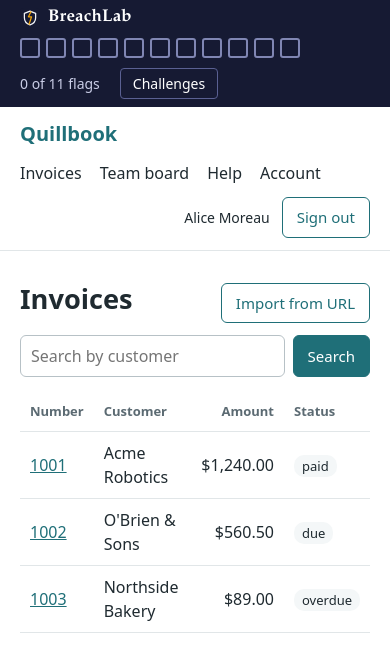
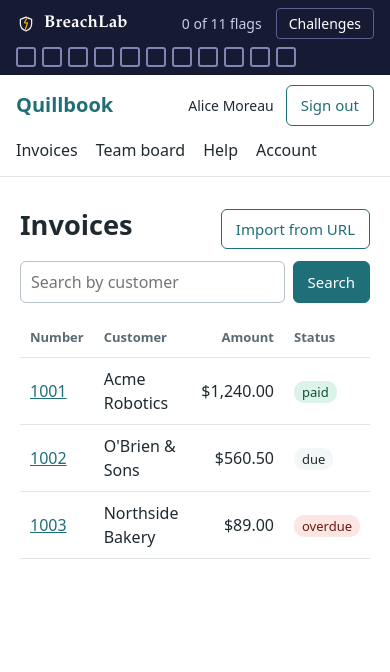
Before and after one commit to Habibeyilmazz/breachlab, a Flask app: page /invoices in a window 390 px wide. Shown: the top 672 px of the page. Run offline with Flask 3, Linux system fonts and the light colour scheme; the visitor is signed in with stand-in values (Sample User, id 1); data comes from the database, SQL or seed files in the repository; data that the repository does not hold is empty.

Commit message:
Phone layout: lab bar and Quillbook header in two rows; coloured invoice statuses; busy state on Check my fix
Co-Authored-By: Claude Fable 5.2 <noreply@anthropic.com>

```diff
--- a/breachlab/static/lab.js
+++ b/breachlab/static/lab.js
@@ -30,6 +30,20 @@
 
   document.addEventListener("submit", (event) => {
     const message = event.submitter?.dataset.confirm;
-    if (message && !nativeConfirm(message)) event.preventDefault();
+    if (message && !nativeConfirm(message)) return event.preventDefault();
+    // Slow checks (the race check takes a second): show that it is running and ignore a second click.
+    const button = event.submitter;
+    if (!button?.dataset.busy) return;
+    if (button.getAttribute("aria-disabled") === "true") return event.preventDefault();
+    button.dataset.idle = button.textContent;
+    button.textContent = button.dataset.busy;
+    button.setAttribute("aria-disabled", "true");
+  });
+  // Coming back with the Back button restores the page as it was left, busy label included.
+  window.addEventListener("pageshow", () => {
+    for (const button of document.querySelectorAll("[data-busy][aria-disabled]")) {
+      button.textContent = button.dataset.idle;
+      button.removeAttribute("aria-disabled");
+    }
   });
 })();
--- a/breachlab/static/style.css
+++ b/breachlab/static/style.css
@@ -111,6 +111,7 @@ body:has(.lab) { background: var(--paper); }
   background: var(--ink); color: var(--on-ink); font: 600 15px var(--sans); text-decoration: none; cursor: pointer;
 }
 .lab-btn:hover { background: var(--ink-soft); border-color: var(--ink-soft); }
+.lab-btn[aria-disabled="true"] { opacity: 0.7; cursor: progress; }
 .lab-btn-danger { background: transparent; color: var(--red); border-color: var(--red); }
 .lab-btn-danger:hover { background: var(--red-wash); }
 .lab-actions { display: flex; flex-wrap: wrap; gap: 10px; }
@@ -168,12 +169,13 @@ body:has(.lab) { background: var(--paper); }
 .qb-top nav { display: flex; flex-wrap: wrap; gap: 4px 18px; }
 .qb-top nav a { text-decoration: none; padding: 4px 0; }
 .qb-top nav a:hover { color: var(--qb); text-decoration: underline; }
-.qb-user { display: flex; align-items: center; gap: 12px; margin-left: auto; font-size: 14px; }
+.qb-user { display: flex; align-items: center; gap: 12px; min-width: 0; margin-left: auto; font-size: 14px; overflow-wrap: anywhere; }
 .qb-main { max-width: 880px; margin: 0 auto; padding: 28px 20px 64px; }
 .qb-main h1 { margin: 0 0 16px; font-size: 1.7rem; }
 .qb-main h2 { margin: 28px 0 8px; font-size: 1.15rem; }
 .qb-main a { color: var(--qb); }
 .qb-narrow { max-width: 380px; margin: 24px auto; }
+.qb-narrow code { white-space: nowrap; }
 .qb-head { display: flex; flex-wrap: wrap; align-items: baseline; justify-content: space-between; gap: 8px; }
 .qb-muted { color: var(--qb-muted); font-size: 14px; }
 .qb-btn { padding: 8px 14px; border: 1px solid var(--qb); border-radius: 6px; background: var(--qb); color: var(--qb-bg); font: inherit; font-size: 15px; cursor: pointer; text-decoration: none; }
@@ -194,6 +196,8 @@ body:has(.lab) { background: var(--paper); }
 .qb-table .voucher { white-space: nowrap; }
 .qb-table caption { text-align: left; padding-bottom: 4px; }
 .qb-status { padding: 2px 8px; border-radius: 10px; background: var(--qb-soft); font-size: 13px; }
+.qb-status[data-status="paid"] { background: var(--green-wash); color: var(--qb-ok-ink); }
+.qb-status[data-status="overdue"] { background: var(--red-wash); color: var(--qb-alert-ink); }
 .qb-alert, .qb-ok { padding: 10px 14px; border-radius: 6px; }
 .qb-alert { background: var(--red-wash); color: var(--qb-alert-ink); overflow-wrap: anywhere; }
 .qb-ok { background: var(--green-wash); color: var(--qb-ok-ink); }
@@ -210,7 +214,11 @@ body:has(.lab) { background: var(--paper); }
 .qb-results { font-size: 15px; }
 
 @media (max-width: 560px) {
-  .labbar-count { margin-left: 0; }
+  /* name, count and link share the first row; the seals get a row of their own */
+  .labbar { gap: 8px 14px; padding: 8px 16px; }
+  .seals { order: 1; flex-basis: 100%; }
+  .qb-top { padding: 10px 16px; }
+  .qb-top nav { order: 1; flex-basis: 100%; }
   .caselist li { grid-template-columns: 2ch 1fr; }
   .case-state { grid-column: 2; }
   .caselist li::before { align-self: start; line-height: 1.2; }
--- a/breachlab/templates/invoice.html
+++ b/breachlab/templates/invoice.html
@@ -6,7 +6,7 @@
 <dl class="qb-facts">
   <dt>Customer</dt><dd>{{ invoice.customer }}</dd>
   <dt>Amount</dt><dd>{{ invoice.amount_cents|money }}</dd>
-  <dt>Status</dt><dd><span class="qb-status">{{ invoice.status }}</span></dd>
+  <dt>Status</dt><dd><span class="qb-status" data-status="{{ invoice.status }}">{{ invoice.status }}</span></dd>
   <dt>Owner</dt><dd>{{ owner.display_name if owner else 'unknown' }}</dd>
   <dt>Memo</dt><dd>{{ invoice.memo }}</dd>
 </dl>
--- a/breachlab/templates/invoices.html
+++ b/breachlab/templates/invoices.html
@@ -21,7 +21,7 @@
       <td><a href="/invoices/{{ row[0] }}">{{ row[0] }}</a></td>
       <td>{{ row[1] }}</td>
       <td class="num">{{ row[2]|money }}</td>
-      <td><span class="qb-status">{{ row[3] }}</span></td>
+      <td><span class="qb-status" data-status="{{ row[3] }}">{{ row[3] }}</span></td>
     </tr>
   {% endfor %}
   </tbody>
--- a/breachlab/templates/lab/challenge.html
+++ b/breachlab/templates/lab/challenge.html
@@ -61,7 +61,7 @@
     <p>Then run the provided test from the project folder, or use the button, which runs the same check:</p>
     <pre class="cmd">{{ test_command }}</pre>
     <form method="post" action="{{ url_for('lab_verify', challenge_id=challenge.id) }}#stage2">
-      <button class="lab-btn">Check my fix</button>
+      <button class="lab-btn" data-busy="Checking…">Check my fix</button>
     </form>
     {% if report %}
     <div class="report {{ 'report-ok' if report.ok else 'report-fail' }}" role="status">
```
Also changed, not shown: e2e/solve.cjs (+16 -1 lines).
